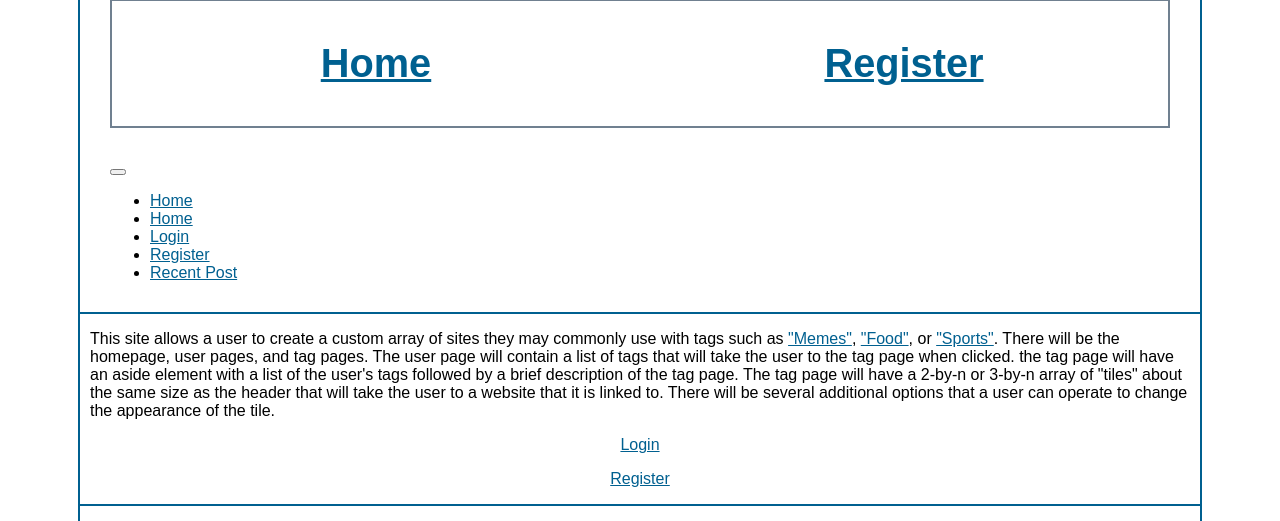
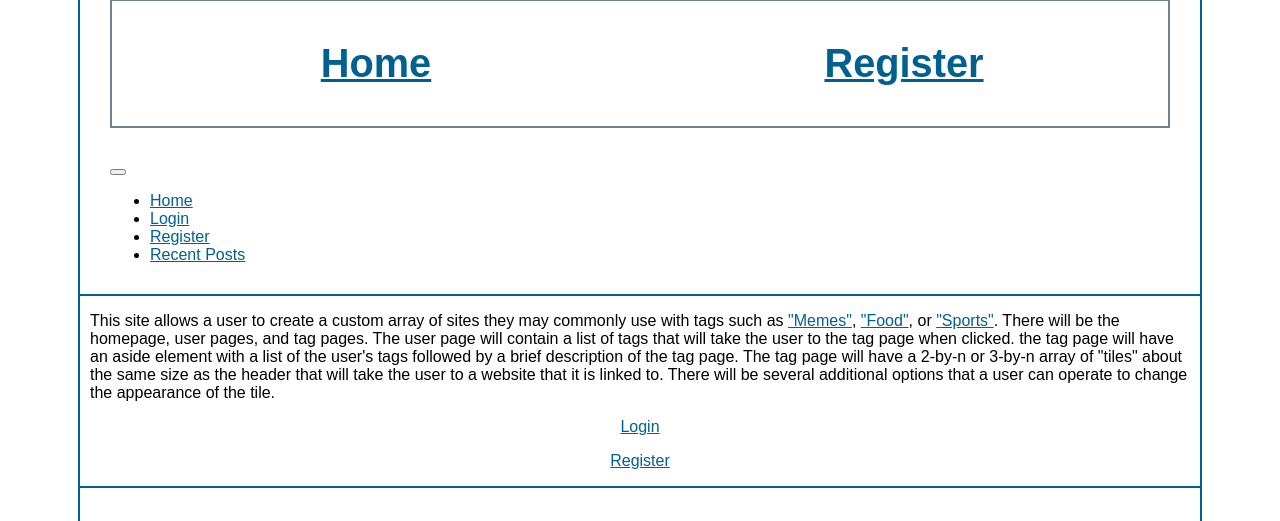
Before and after one commit to KyleDove95/SiteSight, a PHP site: page /index.php in a window 1280 px wide. Shown: the part 201-722 px from the top of the page. Run offline with PHP 8.4, Linux system fonts and the light colour scheme; data that the repository does not hold is empty.

Commit message:
current selection, hyperlink functionality

```diff
--- a/includes/nav-bar.php
+++ b/includes/nav-bar.php
@@ -1,3 +1,25 @@
+<?php
+	// Retrieve the name of the current file from the server
+	$title = basename($_SERVER['SCRIPT_FILENAME'], '.php');
+
+	// Replace any underscores with a space
+	$title = str_replace('_', ' ', $title);
+
+	// Replace any hyphens with a space
+	$title = str_replace('-', ' ', $title);
+
+	// Instead of index, just home
+	if ($title == 'index') {
+		$title = 'home';
+	} else if ($title == 'tac') {
+		$title = 'terms and conditions';
+	}
+
+	// Capitalize each word
+	$title = ucwords($title);
+
+?>
+
 <header class="navbar navbar-default navbar-static-top">
     <div class="container-fluid">
         <div class="navbar-header">
@@ -6,11 +28,10 @@
         </div>
         <div class="navbar-collapse collapse">
             <ul class="nav navbar-nav navbar-right">
-                <li <?php if ($currentPage === 'Home') {echo 'class="active"';} ?>><a href="index">Home</a></li>
-                <li><a href="index.php">Home</a></li>
-                <li><a href="login.php">Login</a></li>
-                <li><a href="register.php">Register</a></li>
-                <li><a href="#">Recent Post</a></li>
+                <li <?php if ($title === 'Home') {echo 'class="active"';} ?>><a href="index">Home</a></li>
+                <li <?php if ($title === 'Login') {echo 'class="active"';} ?>><a href="login.php">Login</a></li>
+                <li <?php if ($title === 'Register') {echo 'class="active"';} ?>><a href="register.php">Register</a></li>
+                <li <?php if ($title === 'Recent Posts') {echo 'class="active"';} ?>><a href="recent.php">Recent Posts</a></li>
             </ul>
         </div>
     </div>
```
